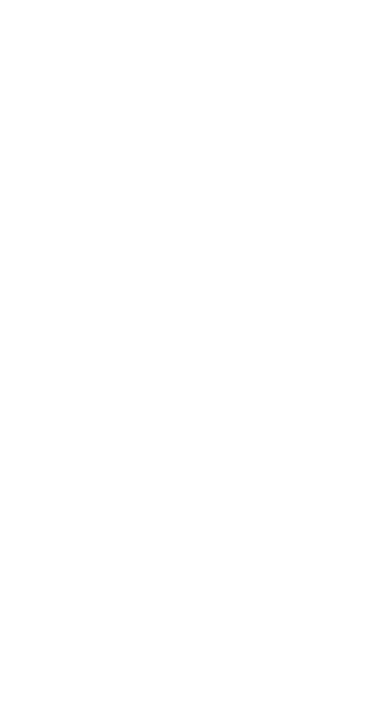
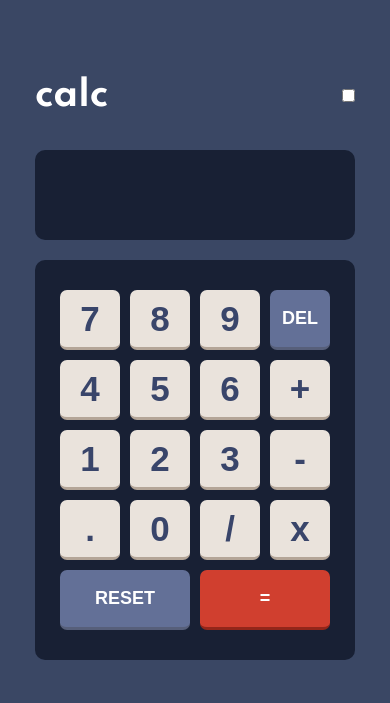
Before and after one commit to FerneyMontoya6/calculator, a plain HTML site: page index.html in a window 390 px wide. Drawn offline with Linux system fonts and the light colour scheme.

Commit message:
Primer diseño mobile first, parcialmente terminado

```diff
--- a/css/styles.css
+++ b/css/styles.css
@@ -0,0 +1,142 @@
+/*
+Convensiones:
+1.Positions
+2.Box model
+3.Typography
+4.Visual
+5.Other
+*/
+:root {
+  /*--------------------- Theme1 -------------------------------------*/
+  /* Backgrounds */
+  --desaturated-blue: hsl(222, 26%, 31%);
+  --dark-desaturated-blue: hsl(223, 31%, 20%);
+  --very-dark-desaturated-blue: hsl(224, 36%, 15%);
+
+  /* Keys */
+  --desaturated-blue-light: hsl(225, 21%, 49%);
+  --desaturated-blue-medium: hsl(226, 17%, 41%);
+  --red: hsl(6, 63%, 50%);
+  --dark-red: hsl(6, 70%, 34%);
+  --light-grayish-orange: hsl(30, 25%, 89%);
+  --grayish-orange: hsl(28, 16%, 65%);
+
+  /* Text */
+  --very-dark-grayish-blue: hsl(226, 30%, 32%);
+  --white: hsl(0, 0, 100%);
+
+  /*--------------------- Theme2 -------------------------------------*/
+}
+
+* {
+  margin: 0;
+  padding: 0;
+  box-sizing: border-box;
+}
+html {
+  font-size: 62.5%;
+  font-family: 'Spartan', sans-serif;
+}
+body {
+  background-color: var(--desaturated-blue);
+}
+button {
+  border: none;
+  cursor: pointer;
+}
+main {
+  width: 100vw;
+  height: 100vh;
+}
+.calculator-container {
+  min-height: 700px;
+  display: grid;
+  grid-template-columns: 320px;
+  grid-template-rows: 110px 110px 400px;
+  place-content: center;
+  place-items: center;
+  font-size: 1.6rem;
+  font-weight: bold;
+}
+.calculator-header {
+  width: 100%;
+  height: 100%;
+  display: flex;
+  justify-content: space-between;
+  align-items: center;
+  font-size: 2.3rem;
+  color: white;
+}
+.calculator--input {
+  width: 100%;
+  height: 100%;
+}
+.calculator--input input {
+  width: inherit;
+  height: 90px;
+  padding: 5%;
+  border-radius: 10px;
+  border: none;
+  font-size: 3.5rem;
+  font-weight: inherit;
+  color: white;
+  background-color: var(--very-dark-desaturated-blue);
+}
+.calculator--input input:focus-visible {
+  outline: none;
+}
+.calculator-keypad {
+  width: 100%;
+  height: 100%;
+  display: grid;
+  grid-template-columns: repeat(4, 70px);
+  grid-template-rows: repeat(5, 70px);
+  place-content: center;
+  padding: 7px;
+  border-radius: 10px;
+  background-color: var(--very-dark-desaturated-blue);
+}
+.calculator-keys {
+  place-self: center;
+}
+.calculator-keys button{
+  width: 60px;
+  height: 60px;
+  border-bottom: 3.5px solid var(--grayish-orange);
+  border-radius: 7px;
+  font-size: 3.5rem;
+  font-weight: 700;
+  color: var(--very-dark-grayish-blue);
+  background-color: var(--light-grayish-orange);
+}
+.calculator-keys button:active {
+  border-bottom: none;
+}
+.del-key button {
+  border-bottom: 3.5px solid var(--desaturated-blue-medium);
+  font-size: 1.8rem;
+  color: white;
+  background-color: var(--desaturated-blue-light);
+}
+.reset-key {
+  grid-column-start: 1;
+  grid-column-end: 3;
+}
+.reset-key button {
+  width: 130px;
+  border-bottom: 3.5px solid var(--desaturated-blue-medium);
+  font-size: 1.8rem;
+  color: white;
+  background-color: var(--desaturated-blue-light);
+}
+.equal-key {
+  grid-column-start: 3;
+  grid-column-end: 5;
+}
+.equal-key button {
+  width: 130px;
+  border-bottom: 3.5px solid var(--dark-red);
+  font-size: 1.8rem;
+  color: white;
+  background-color: var(--red);
+}
--- a/index.html
+++ b/index.html
@@ -1,14 +1,87 @@
 <!DOCTYPE html>
 <html lang="en">
+
 <head>
   <meta charset="UTF-8">
   <meta http-equiv="X-UA-Compatible" content="IE=edge">
   <meta name="viewport" content="width=device-width, initial-scale=1.0">
+  <link rel="preconnect" href="https://fonts.googleapis.com">
+  <link rel="preconnect" href="https://fonts.gstatic.com" crossorigin>
+  <link href="https://fonts.googleapis.com/css2?family=Spartan:wght@700&display=swap" rel="stylesheet">
   <link rel="stylesheet" href="./css/styles.css">
   <title>Calculator</title>
 </head>
+
 <body>
+  <main>
+    <section class="calculator-container">
+      <div class="calculator--item calculator-header">
+        <h2>calc</h2>
+        <input type="checkbox" name="toggle" id="toggle">
+      </div>
+      <div class="calculator--item calculator--input">
+        <input type="number" name="result" id="">
+      </div>
+      <div class="calculator-keypad">
+        <div class="calculator-keys">
+          <button>7</button>
+        </div>
+        <div class="calculator-keys">
+          <button>8</button>
+        </div>
+        <div class="calculator-keys">
+          <button>9</button>
+        </div>
+        <div class="calculator-keys del-key">
+          <button>DEL</button>
+        </div>
+        <div class="calculator-keys">
+          <button>4</button>
+        </div>
+        <div class="calculator-keys">
+          <button>5</button>
+        </div>
+        <div class="calculator-keys">
+          <button>6</button>
+        </div>
+        <div class="calculator-keys">
+          <button>+</button>
+        </div>
+        <div class="calculator-keys">
+          <button>1</button>
+        </div>
+        <div class="calculator-keys">
+          <button>2</button>
+        </div>
+        <div class="calculator-keys">
+          <button>3</button>
+        </div>
+        <div class="calculator-keys">
+          <button>-</button>
+        </div>
+        <div class="calculator-keys">
+          <button>.</button>
+        </div>
+        <div class="calculator-keys">
+          <button>0</button>
+        </div>
+        <div class="calculator-keys">
+          <button>/</button>
+        </div>
+        <div class="calculator-keys">
+          <button>x</button>
+        </div>
+        <div class="calculator-keys reset-key">
+          <button>RESET</button>
+        </div>
+        <div class="calculator-keys equal-key">
+          <button>=</button>
+        </div>
+      </div>
+    </section>
+  </main>
 
   <script src="./js/main.js"></script>
 </body>
+
 </html>
```
